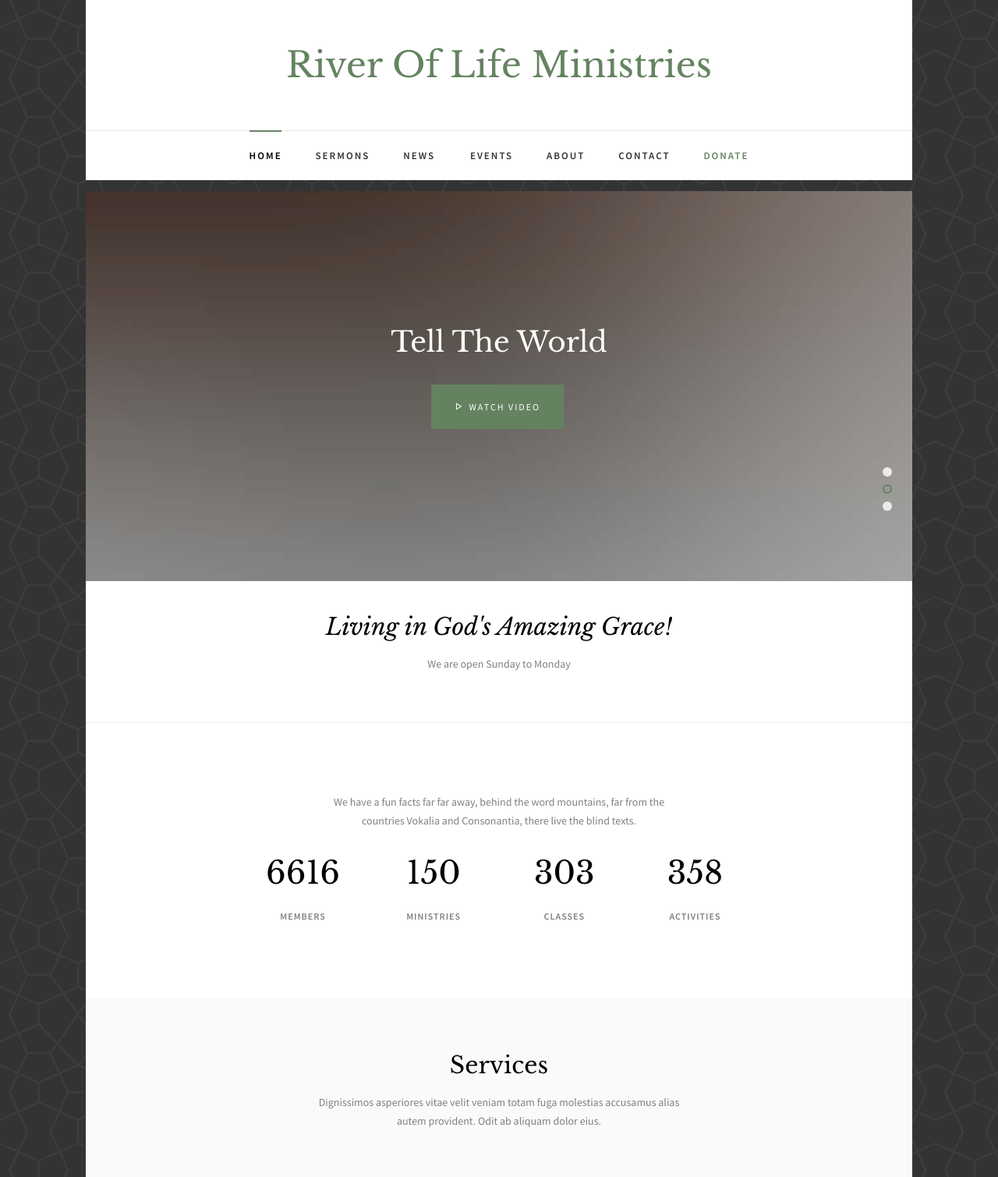
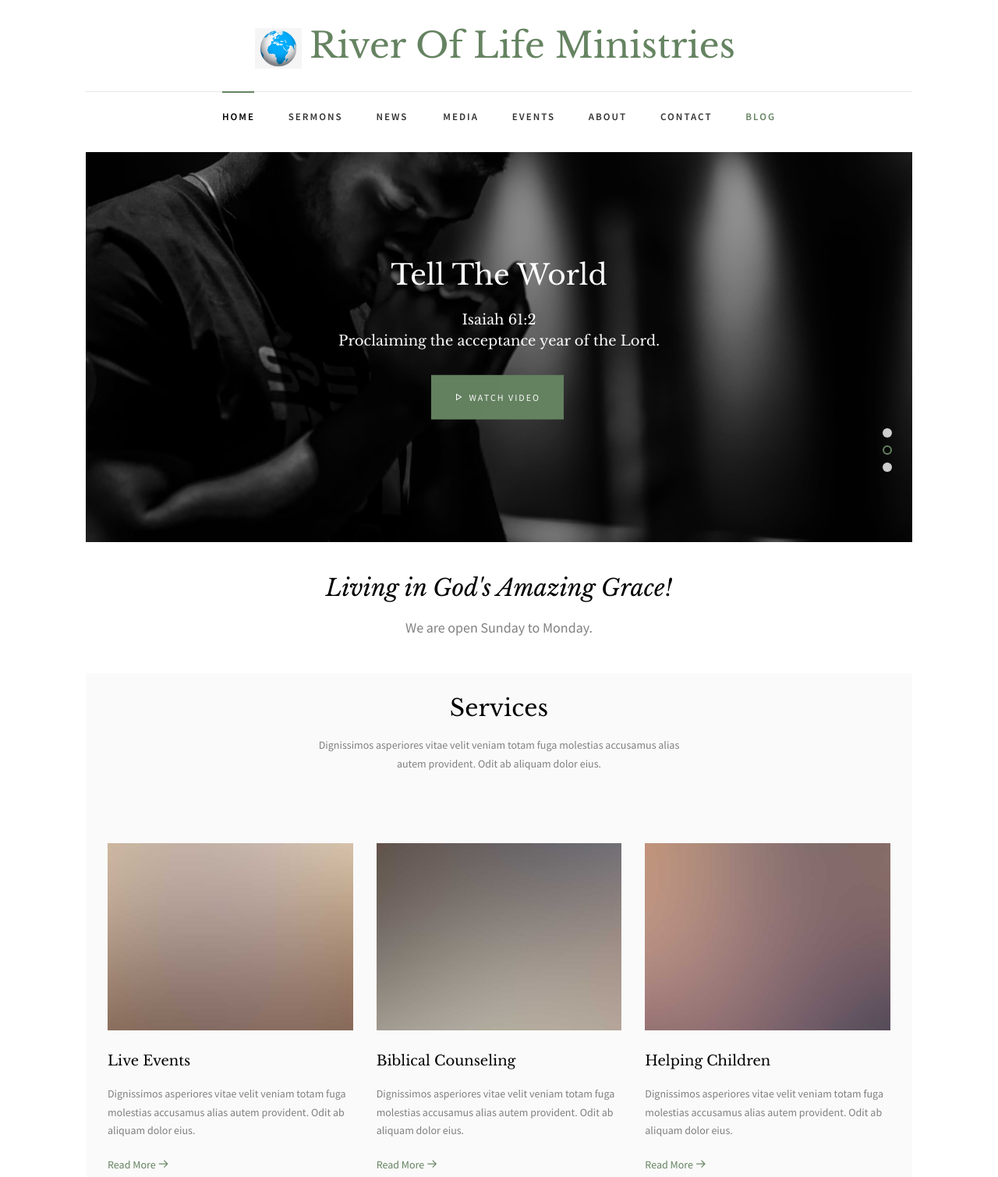
Before and after one commit to SkimaniKings/River-oF-life, a plain HTML site: page index.html in a window 1280 px wide. Shown: the top 1509 px of the page at 78% size. Drawn offline with nearby package versions, Linux system fonts and the light colour scheme; files whose address does not match are found by name.

Commit message:
created a gallery page and started editing the contacts page

```diff
--- a/css/style.css
+++ b/css/style.css
@@ -16,7 +16,10 @@ body {
   font-size: 14px;
   line-height: 1.7;
   color: gray;
-  background: url(../images/body-bg.png) repeat fixed;
+  /* background: url(../images/body-bg.png) repeat fixed; */
+}
+.simon {
+  font-size:18px;
 }
 
 #page {
@@ -116,7 +119,7 @@ h1, h2, h3, h4, h5, h6, figure {
 .fh5co-nav #fh5co-logo {
   font-size: 45px;
   margin: 0;
-  padding: 1em 0;
+  padding: 20px 20px;
   font-family: "Libre Baskerville", serif;
   display: block;
   border-bottom: 1px solid rgba(0, 0, 0, 0.09);
@@ -506,7 +509,7 @@ h1, h2, h3, h4, h5, h6, figure {
 #fh5co-events,
 #fh5co-counter,
 #fh5co-footer {
-  padding: 5em 3em;
+  padding: 2em 2em;
   clear: both;
 }
 @media screen and (max-width: 768px) {
@@ -519,7 +522,7 @@ h1, h2, h3, h4, h5, h6, figure {
   #fh5co-events,
   #fh5co-counter,
   #fh5co-footer {
-    padding: 3em 1em;
+    padding: 1em 1em;
   }
 }
 
--- a/index.html
+++ b/index.html
@@ -57,7 +57,7 @@
 				<div class="top-menu">
 					<div class="row">
 						<div class="col-md-12 col-offset-0 text-center">
-							<div id="fh5co-logo"><a href="index.html">River Of Life Ministries</a></div>
+							<div id="fh5co-logo"><img src="images/logoworld.png" width="60px"><a href="index.html">River Of Life Ministries</a></div>
 						</div>
 						<div class="col-md-12 col-md-offset-0 text-center menu-1">
 							<ul>
@@ -72,10 +72,11 @@
 										<li><a href="#">Gospel Workers</a></li>
 									</ul>
 								</li>
+							   <li><a href="gallery.html">Media</a></li>
 								<li><a href="events.html">Events</a></li>
 								<li><a href="about.html">About</a></li>
 								<li><a href="contact.html">Contact</a></li>
-								<li><a href="#" class="donate">Donate</a></li>
+								<li><a href="#" class="donate">Blog</a></li>
 							</ul>
 						</div>
 					</div>
@@ -87,7 +88,7 @@
 			<aside id="fh5co-hero">
 				<div class="flexslider">
 					<ul class="slides">
-						<li style="background-image: url(images/img_bg_1.jpg);">
+						<li style="background-image: url(images/bible2.jpeg);">
 							<div class="overlay"></div>
 							<div class="container-fluid">
 								<div class="row">
@@ -95,8 +96,8 @@
 										<div class="slider-text">
 											<div class="slider-text-inner">
 												<h1>Living &amp; Sharing the Gospel of God</h1>
-												<h2></h2>
-					>
+												<h2>Isaiah 61:2<br>Proclaiming the acceptance year of the Lord.</h2>
+
 												<p><a class="btn btn-primary btn-demo popup-vimeo"
 														href="https://vimeo.com/channels/staffpicks/93951774"> <i
 															class="icon-play4"></i> Watch Video</a></p>
@@ -106,7 +107,7 @@
 								</div>
 							</div>
 						</li>
-						<li style="background-image: url(images/img_bg_2.jpg);">
+						<li style="background-image: url(images/pray11.jpeg);">
 							<div class="overlay"></div>
 							<div class="container-fluid">
 								<div class="row">
@@ -114,7 +115,7 @@
 										<div class="slider-text">
 											<div class="slider-text-inner">
 												<h1>Tell The World</h1>
-												<h2></h2>
+												<h2>Isaiah 61:2<br>Proclaiming the acceptance year of the Lord.</h2>
 												<p><a class="btn btn-primary btn-demo popup-vimeo"
 														href="https://vimeo.com/channels/staffpicks/93951774"> <i
 															class="icon-play4"></i> Watch Video</a>
@@ -124,7 +125,7 @@
 								</div>
 							</div>
 						</li>
-						<li style="background-image: url(images/img_bg_3.jpg);">
+						<li style="background-image: url(images/bible2.jpeg);">
 							<div class="overlay"></div>
 							<div class="container-fluids">
 								<div class="row">
@@ -132,7 +133,7 @@
 										<div class="slider-text">
 											<div class="slider-text-inner text-center">
 												<h1>Know More About Jesus</h1>
-												<h2></h2>
+												<h2>Isaiah 61:2<br>Proclaiming the acceptance year of the Lord.</h2>
 												<p><a class="btn btn-primary btn-demo popup-vimeo"
 														href="https://vimeo.com/channels/staffpicks/93951774"> <i
 															class="icon-play4"></i> Watch Video</a></p>
@@ -149,46 +150,12 @@
 				<div class="row animate-box">
 					<div class="col-md-12 col-md-offset-0 text-center">
 						<h2>Living in God's Amazing Grace!</h2>
-						<span>We are open Sunday to Monday</span>
+						<span class ="simon">We are open Sunday to Monday.</span>
 					</div>
 				</div>
 			</div>
-			<hr>
-			<div id="fh5co-counter" class="fh5co-counters">
-				<div class="row">
-					<div class="col-md-6 col-md-offset-3 text-center animate-box">
-						<p>We have a fun facts far far away, behind the word mountains, far from the countries Vokalia
-							and Consonantia, there live the blind texts.</p>
-					</div>
-				</div>
-				<div class="row animate-box">
-					<div class="col-md-8 col-md-offset-2">
-						<div class="row">
-							<div class="col-md-3 col-sm-6 col-xs-6 text-center">
-								<span class="fh5co-counter js-counter" data-from="0" data-to="9452" data-speed="5000"
-									data-refresh-interval="50"></span>
-								<span class="fh5co-counter-label">Members</span>
-							</div>
-							<div class="col-md-3 col-sm-6 col-xs-6 text-center">
-								<span class="fh5co-counter js-counter" data-from="0" data-to="214" data-speed="5000"
-									data-refresh-interval="50"></span>
-								<span class="fh5co-counter-label">Ministries</span>
-							</div>
-							<div class="clearfix visible-sm-block visible-xs-block"></div>
-							<div class="col-md-3 col-sm-6 col-xs-6 text-center">
-								<span class="fh5co-counter js-counter" data-from="0" data-to="433" data-speed="5000"
-									data-refresh-interval="50"></span>
-								<span class="fh5co-counter-label">Classes</span>
-							</div>
-							<div class="col-md-3 col-sm-6 col-xs-6 text-center">
-								<span class="fh5co-counter js-counter" data-from="0" data-to="512" data-speed="5000"
-									data-refresh-interval="50"></span>
-								<span class="fh5co-counter-label">Activities</span>
-							</div>
-						</div>
-					</div>
-				</div>
-			</div>
+
+
 			<div id="fh5co-services" class="fh5co-light-grey">
 				<div class="row animate-box">
 					<div class="col-md-6 col-md-offset-3 text-center fh5co-heading">
@@ -213,7 +180,7 @@
 					<div class="col-md-4 animate-box">
 						<div class="services">
 							<a href="#" class="img-holder"><img class="img-responsive" src="images/img-3.jpg"
-									alt="Free HTML5 Website Template by freehtml5.co"></a>
+									alt=""></a>
 							<div class="desc">
 								<h3><a href="#">Biblical Counseling</a></h3>
 								<p>Dignissimos asperiores vitae velit veniam totam fuga molestias accusamus alias autem
@@ -241,8 +208,7 @@
 				<div class="row animate-box">
 					<div class="col-md-6 col-md-offset-3 text-center fh5co-heading">
 						<h2>Our Sermons</h2>
-						<p>Dignissimos asperiores vitae velit veniam totam fuga molestias accusamus alias autem
-							provident. Odit ab aliquam dolor eius.</p>
+						<p class= "simon">This are just but a few of the few great sermons shared during our church servies.</p>
 					</div>
 				</div>
 				<div class="row">
@@ -255,7 +221,7 @@
 								</div>
 							</div>
 							<h3>Soul Winning</h3>
-							<span>Pstr. John Doe</span>
+							<span>Pst. Stanley Mwangi</span>
 						</div>
 					</div>
 					<div class="col-md-4 text-center animate-box">
@@ -267,7 +233,7 @@
 								</div>
 							</div>
 							<h3>Message From God</h3>
-							<span>Pstr. John Doe</span>
+							<span>Rev. Timothy Ngie</span>
 						</div>
 					</div>
 					<div class="col-md-4 text-center animate-box">
@@ -279,7 +245,7 @@
 								</div>
 							</div>
 							<h3>Our World Today</h3>
-							<span>Pstr. John Doe</span>
+							<span>Pst. Mary Ngie.</span>
 						</div>
 					</div>
 				</div>
@@ -431,10 +397,10 @@
 		<div class="container-wrap">
 			<footer id="fh5co-footer" role="contentinfo">
 				<div class="col-md-4 text-center">
-					<h3>198 West 21th Street, Suite 721 New York NY 10016</h3>
+					<h3>Sunton,Mwiki road, Kasarani, Nairobi.</h3>
 				</div>
 				<div class="col-md-4 text-center">
-					<h2><a href="#">Church</a></h2>
+					<h2><a href="index.html">River Of life Ministries</a></h2>
 				</div>
 				<div class="col-md-4 text-center">
 					<p>
@@ -448,10 +414,10 @@
 				<div class="row copyright">
 					<div class="col-md-12 text-center">
 						<p>
-							<small class="block">&copy; 2016 Free HTML5. All Rights Reserved.</small>
+							<small class="block">&copy; 2020 . All Rights Reserved.</small>
 							<small class="block">Designed by <a href="http://freehtml5.co/"
-									target="_blank">FreeHTML5.co</a> Demo Images: <a href="http://unsplash.co/"
-									target="_blank">Unsplash</a></small>
+									target="_blank">Simon Kimani</a>
+
 						</p>
 					</div>
 				</div>
```
Also changed, not shown: contact.html (+3 -19 lines), gallery.html (added), images/bible11.jpeg (added), images/bible2.jpeg (added), images/logoworld.png (added), images/pray11.jpeg (added).
